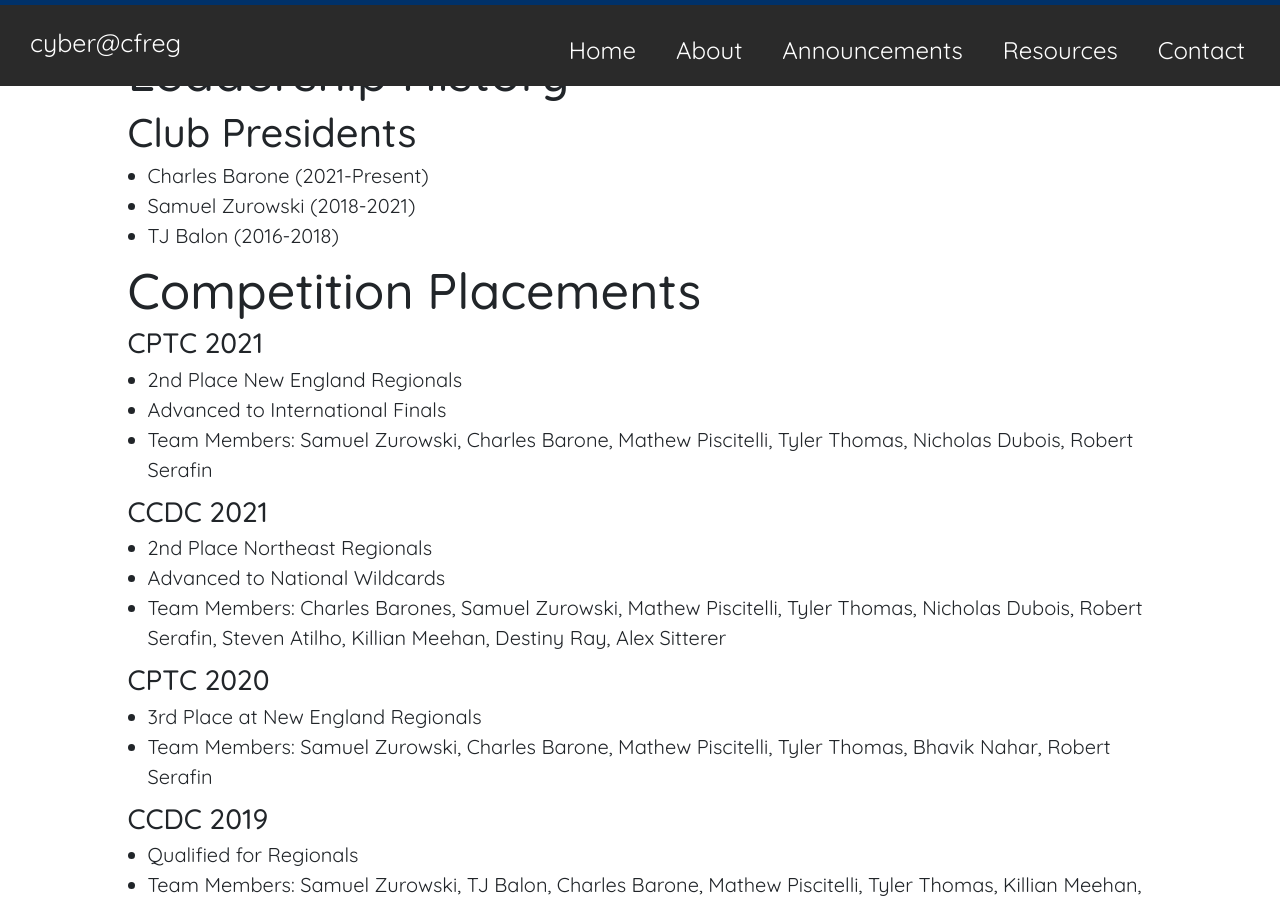
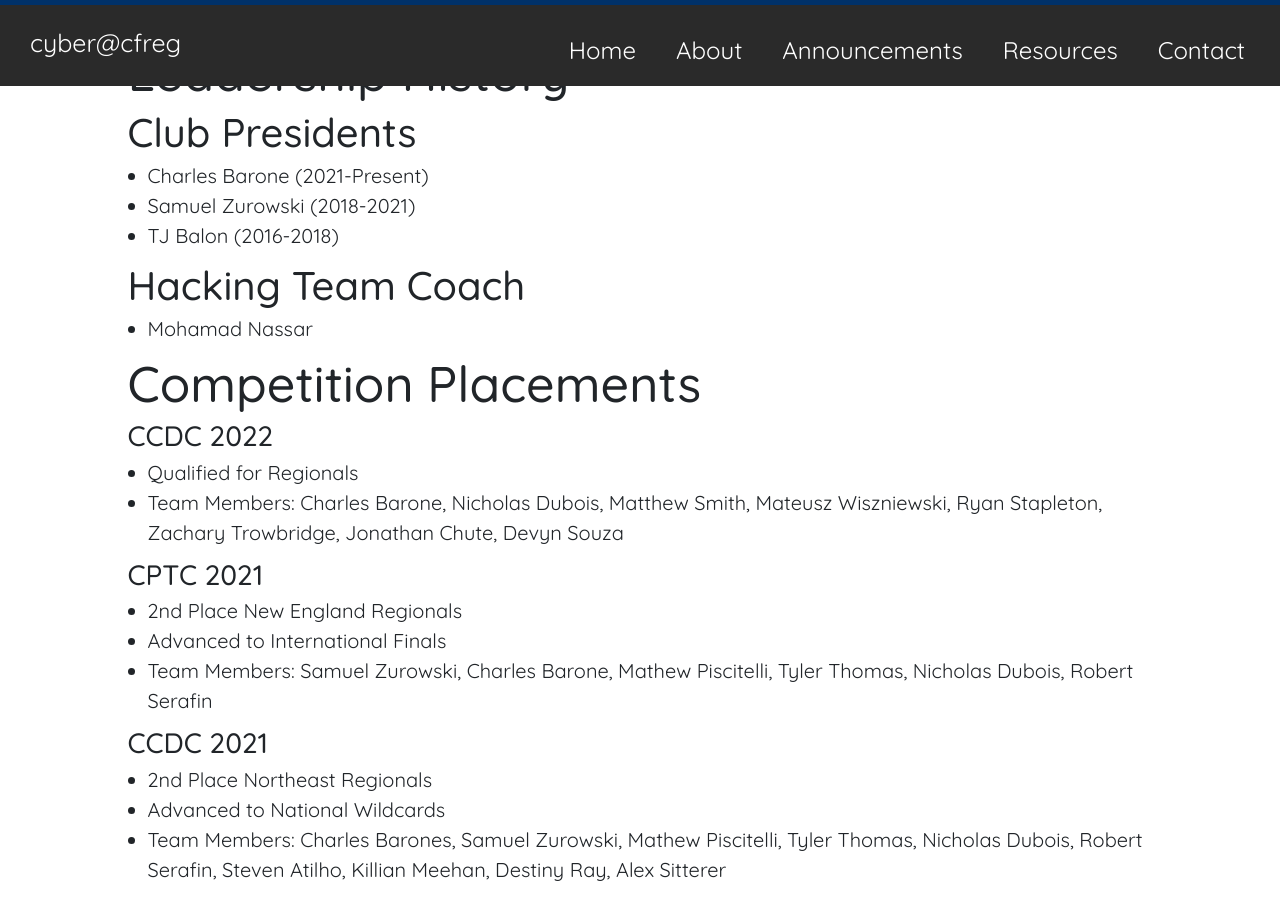
Before and after one commit to cyber-cfreg/cyber-cfreg.github.io, a Jekyll site: the page built from about.md, in a window 1280 px wide and 900 px high, scrolled down 367 px. Built offline with Jekyll 4.4.1, drawn with Linux system fonts in a browser that asks for light colours; nearby versions of some CDN libraries.

Commit message:
Updated images, new post, and added coach.

```diff
--- a/_layouts/default.html
+++ b/_layouts/default.html
@@ -4,9 +4,9 @@
 <div class="parallax" id="slider">
     <figure>
         <img src="/images/UNH_CPTC.jpg">
-        <img src="/images/maxcy-hall.png">
+        <img src="/images/maxcy-seal.jpg">
         <img src="/images/ct-cyber.jpeg">
-        <img src="/images/maxcy-hall.png">
+        <img src="/images/post_images/Team_CCDC_2022.jpg">
         <img src="/images/UNH_CPTC.jpg">
     </figure>
 </div>
--- a/about.md
+++ b/about.md
@@ -15,8 +15,15 @@
 - Samuel Zurowski (2018-2021)
 - TJ Balon (2016-2018)
 
+> ##  Hacking Team Coach
+- Mohamad Nassar
+
 
 # Competition Placements
+
+>### CCDC 2022
+- Qualified for Regionals
+- Team Members: Charles Barone, Nicholas Dubois, Matthew Smith, Mateusz Wiszniewski, Ryan Stapleton, Zachary Trowbridge, Jonathan Chute, Devyn Souza
 
 >### CPTC 2021
 - 2nd Place New England Regionals
```
Also changed, not shown: _posts/2022-02-01-following-cptc-global-finals-new-team-qualifies-in-ccdc.md (added, +50 -0 lines), images/post_images/NECCDC2022_Teams.jpeg (added), images/post_images/Team_CCDC_2022.jpg (added), 1 other file.
